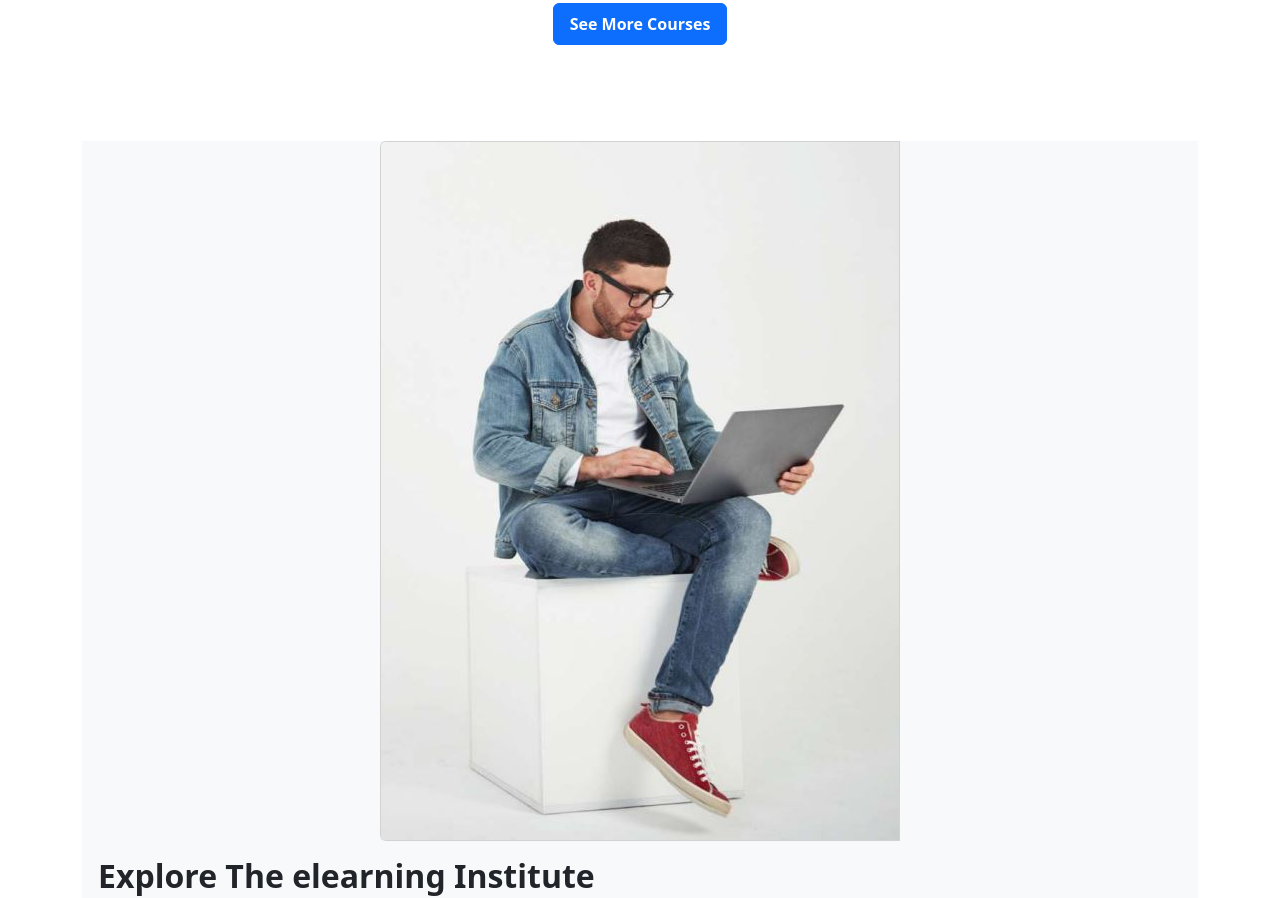
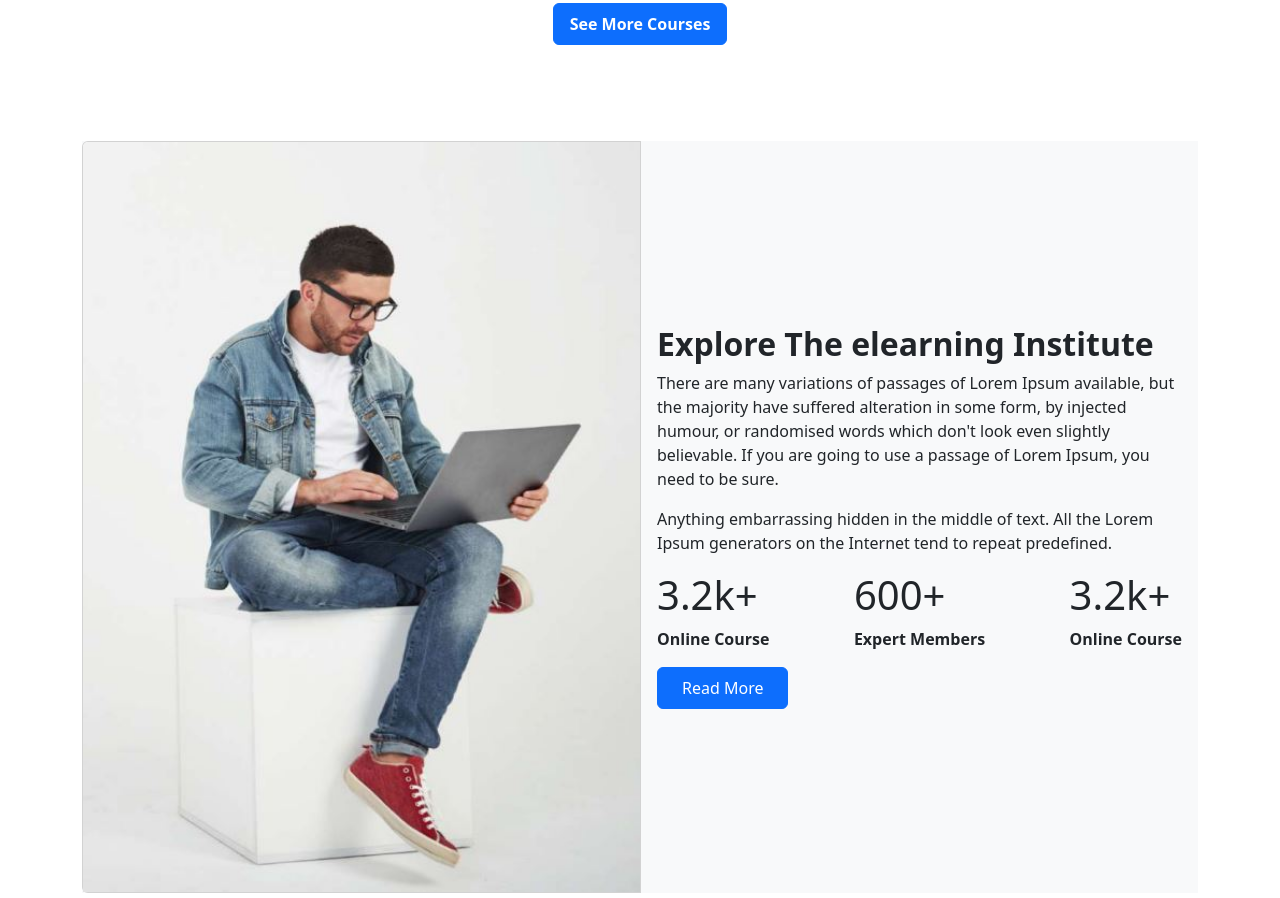
Before and after one commit to abzahid/Ed-Tech, a plain HTML site: page index.html in a window 1280 px wide. Shown: the part 1661-2559 px from the top of the page. Drawn offline with nearby package versions, Linux system fonts and the light colour scheme.

Commit message:
Elearning section responsive

```diff
--- a/index.html
+++ b/index.html
@@ -191,7 +191,7 @@
 
     <section class="container mb-5 ">
       <div class="elearning bg-light">
-        <div class="card-group d-flex contnet-justify-center align-items-center flex-sm-column flex-column">
+        <div class="card-group d-flex contnet-justify-center align-items-center flex-sm-column flex-lg-row flex-column">
           <div class="card">
             <img src="images/student/Capture.JPG" class="card-img-top" alt="...">
 
```
